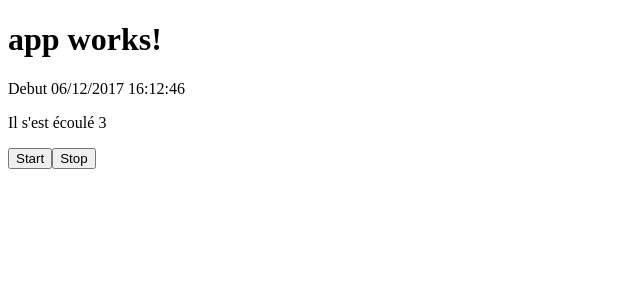
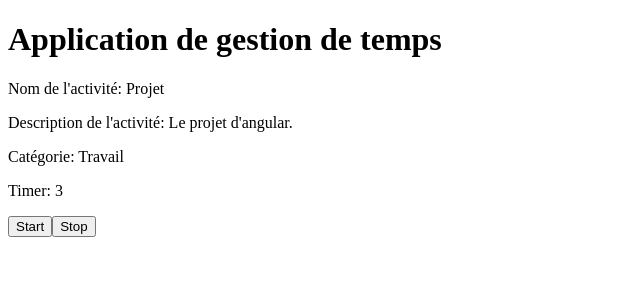
Before and after one commit to LoicLabourbe/M1Angular, an Angular app: page / in a window 1280 px wide. Both pictures are taken after a click on the button "Start". Shown: the top 300 px of the page, without its empty margins (0-640 px from the left). Built offline with nearby package versions, Linux system fonts and the light colour scheme.

Commit message:
Component Activity. Classe représentant une catégorie. Gestion d'une liste de duréé dans une activité (création d'une nouvelle durée par un bouton start, arret par un bouton stop, stockage dans une liste).

```diff
--- /dev/null
+++ b/src/app/Classes/category.ts
@@ -0,0 +1,5 @@
+export class Category {
+
+  libelle:string;
+
+}
--- a/src/app/Classes/duree.ts
+++ b/src/app/Classes/duree.ts
@@ -3,4 +3,10 @@ export class Duree {
   start: Date;
   end: Date;
   secondsPassed:number;
+
+  constructor(){
+    this.start=null;
+    this.end=null;
+    this.secondsPassed=0;
+  }
 }
--- /dev/null
+++ b/src/app/activity/activity.component.html
@@ -0,0 +1,25 @@
+<p>
+  Nom de l'activité: {{nom }}
+</p>
+<p>
+  Description de l'activité: {{description}}
+</p>
+<p>
+  Catégorie: {{category.libelle}}
+</p>
+<div *ngIf="mesDurees">
+  <ul>
+    <li *ngFor="let duree of mesDurees">
+      <p>
+        Debut: {{duree.start | date: 'dd/MM/yyyy HH:MM:ss'}}
+        Fin: {{duree.end | date: 'dd/MM/yyyy HH:MM:ss'}}
+        Durée: {{duree.secondsPassed}}
+      </p>
+    </li>
+  </ul>
+</div>
+
+
+<app-duree [duree]="duree"></app-duree>
+<button (click)="start()">Start</button>
+<button (click)="stop()">Stop</button>
--- /dev/null
+++ b/src/app/activity/activity.component.ts
@@ -0,0 +1,43 @@
+import {Component, OnInit, ViewChild} from '@angular/core';
+import {Category} from '../Classes/category';
+import {Duree} from '../Classes/duree';
+import {DureeComponent} from '../duree/duree.component';
+
+@Component({
+  selector: 'app-activity',
+  templateUrl: './activity.component.html',
+  styleUrls: ['./activity.component.css']
+})
+export class ActivityComponent implements OnInit {
+
+  nom:string;
+  description:string;
+  category:Category;
+  duree:Duree;
+  mesDurees:Duree[];
+
+  @ViewChild(DureeComponent) child:DureeComponent;
+
+  constructor() { }
+
+  ngOnInit() {
+      this.nom = "Projet";
+      this.description="Le projet d'angular.";
+      this.category={libelle:"Travail"};
+      this.duree =  new Duree();
+      this.mesDurees=[];
+  }
+
+
+  public start():void{
+    console.log(this.child);
+    this.child.startTimer();
+  }
+  public stop():void{
+    this.child.stopTimer();
+    this.mesDurees.push(this.duree);
+    this.duree=new Duree();
+  }
+
+
+}
--- a/src/app/app.component.html
+++ b/src/app/app.component.html
@@ -1,4 +1,4 @@
 <h1>
   {{title}}
 </h1>
-<app-duree></app-duree>
+<app-activity></app-activity>
--- a/src/app/app.component.ts
+++ b/src/app/app.component.ts
@@ -7,5 +7,5 @@ import { Component } from '@angular/core';
   styleUrls: ['./app.component.css']
 })
 export class AppComponent {
-  title = 'app works!';
+  title = 'Application de gestion de temps';
 }
--- a/src/app/app.module.ts
+++ b/src/app/app.module.ts
@@ -5,11 +5,13 @@ import { HttpModule } from '@angular/http';
 
 import { AppComponent } from './app.component';
 import {DureeComponent} from './duree/duree.component';
+import { ActivityComponent } from './activity/activity.component';
 
 @NgModule({
   declarations: [
     AppComponent,
-    DureeComponent
+    DureeComponent,
+    ActivityComponent
   ],
   imports: [
     BrowserModule,
--- a/src/app/duree/duree.component.html
+++ b/src/app/duree/duree.component.html
@@ -1,11 +1,3 @@
-<p *ngIf="duree.start">
-  Debut {{duree.start | date: 'dd/MM/yyyy HH:MM:ss'}}
+<p *ngIf="duree.secondsPassed!=0">
+  Timer: {{duree.secondsPassed}}
 </p>
-<p *ngIf="duree.end">
-  Fin {{duree.end | date: 'dd/MM/yyyy HH:MM:ss'}}
-</p>
-<p>
-  Il s'est écoulé {{duree.secondsPassed}}
-</p>
-<button (click)="startTimer()">Start</button>
-<button (click)="stop()">Stop</button>
--- a/src/app/duree/duree.component.ts
+++ b/src/app/duree/duree.component.ts
@@ -1,4 +1,4 @@
-import { Component, OnInit } from '@angular/core';
+import {Component, Input, OnInit} from '@angular/core';
 import {Duree} from '../Classes/duree';
 import { Observable, Subscription } from 'rxjs/Rx';
 
@@ -10,21 +10,16 @@ import { Observable, Subscription } from 'rxjs/Rx';
 })
 export class DureeComponent implements OnInit {
 
-  duree: Duree = null;
-
-
+  @Input()
+  duree: Duree;
   sub: Subscription;
-
   actif:boolean = false;
 
   ngOnInit() {
-    this.duree =  {start:null,end:null,secondsPassed:0};
   }
 
   constructor() {
   }
-
-
 
   public startTimer() {
     if(this.duree.start == null) {
@@ -41,7 +36,7 @@ export class DureeComponent implements OnInit {
     }
   }
 
-  public stop(): void  {
+  public stopTimer(): void  {
     if(this.actif) {
       this.duree.end=new Date();
       this.sub.unsubscribe();
```
Also changed, not shown: src/app/activity/activity.component.css (added), 1 other file (tests, documents, lock files or other folders).
